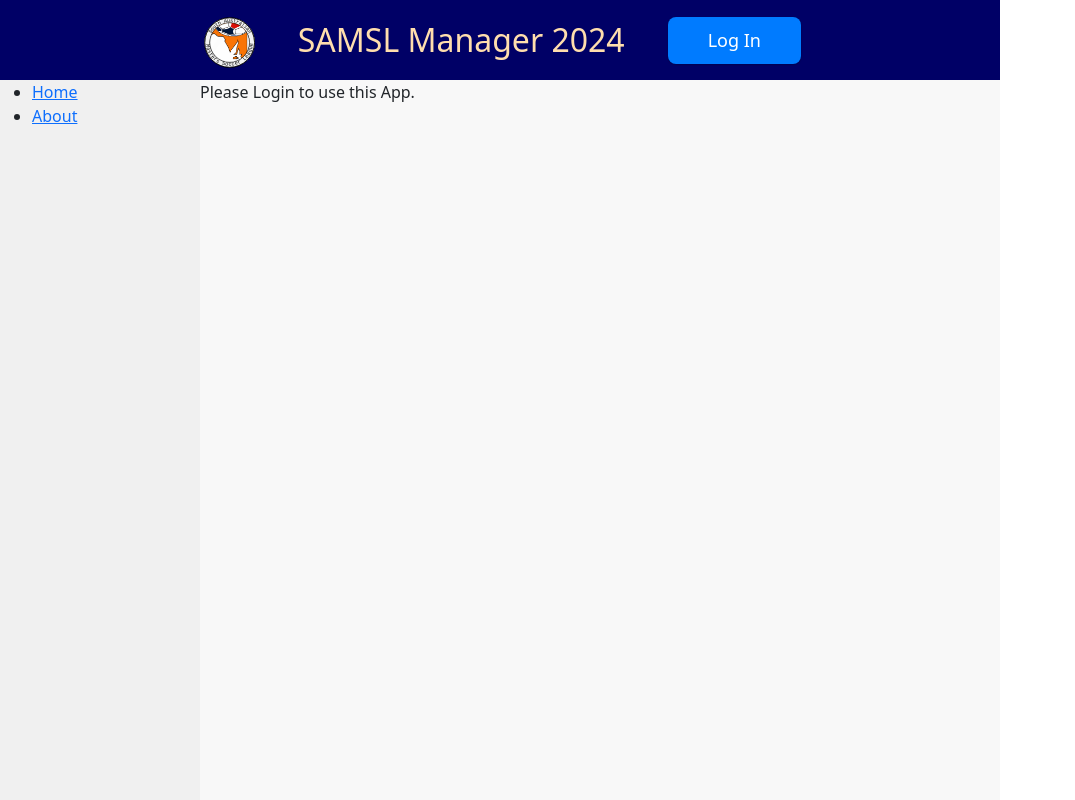
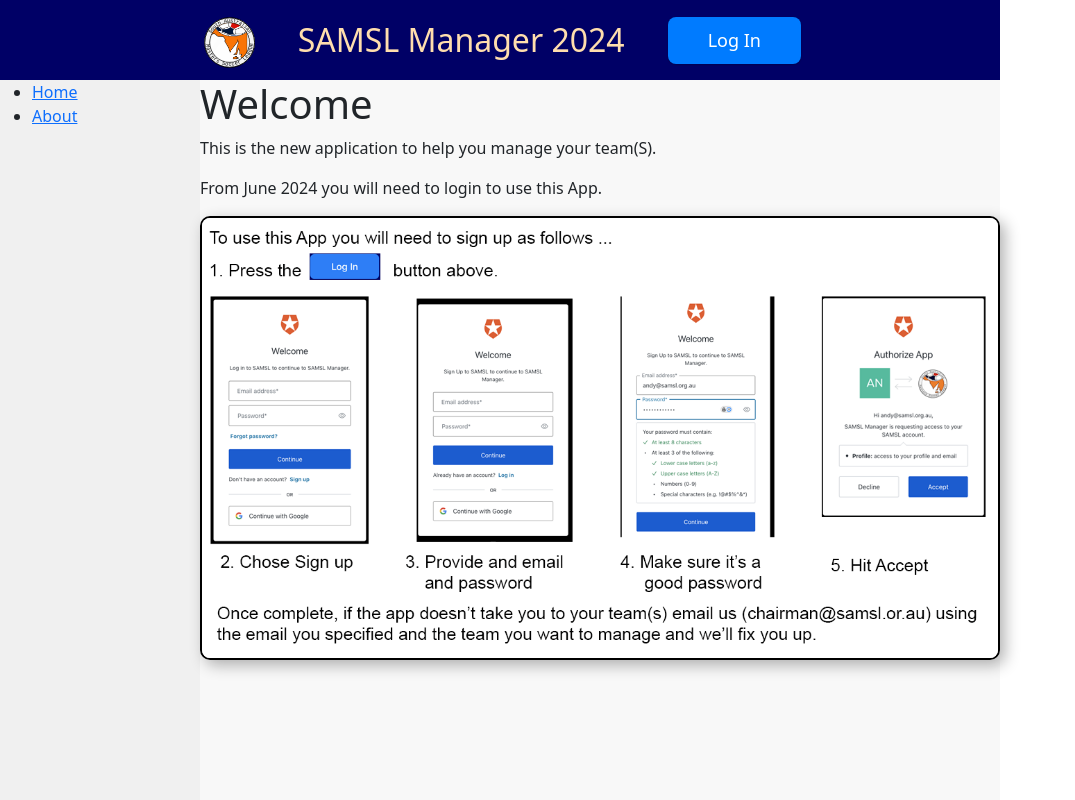
Before and after one commit to Andy-Warhurst/samsl-timesheets, a React (Create React App) app: page / in a window 1280 px wide. Shown: the whole page, without its empty margins (0-1075 px from the left). Built offline with nearby package versions, Linux system fonts and the light colour scheme; no server answers.

Commit message:
Registration Instructions

```diff
--- a/src/Home.js
+++ b/src/Home.js
@@ -8,6 +8,7 @@
 import {useData} from "./DataContext";
 import TeamsDropdown from "./TeamsDropdown";
 import FixtureDropdown from "./FixtureDropdown";
+import rego from "./assets/SAMSL_Register.png";
 
 function Home() {
     const { isAuthenticated,user } = useAuth0();
@@ -53,8 +54,15 @@
         <div>
                 {!isAuthenticated && (
                     <>
-                        <p>Please Login to use this App. </p>
 
+                        <h1>Welcome</h1>
+
+                        <p>This is the new application to help you manage your team(S).</p>
+
+                        <p>From June 2024 you will need to login to use this App. </p>
+
+
+                        <img src={rego} className="rego-image" alt="Registration Instructions" />
                     </>
                 )}
                 {isAuthenticated && (
--- a/src/index.css
+++ b/src/index.css
@@ -309,3 +309,11 @@
   flex: 1; /* Flex grow: allow components to grow and take available space */
   text-align: center; /* Center text in component */
 }
+
+
+.rego-image {
+  border: 2px solid #000;
+  border-radius: 10px;
+  box-shadow: 5px 5px 15px rgba(0, 0, 0, 0.3);
+  width: 800px;
+}
```
Also changed, not shown: src/assets/SAMSL_Register.png (added).
